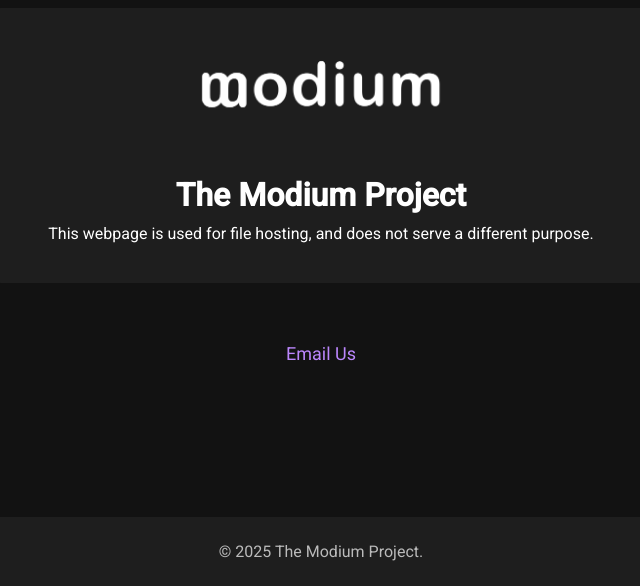
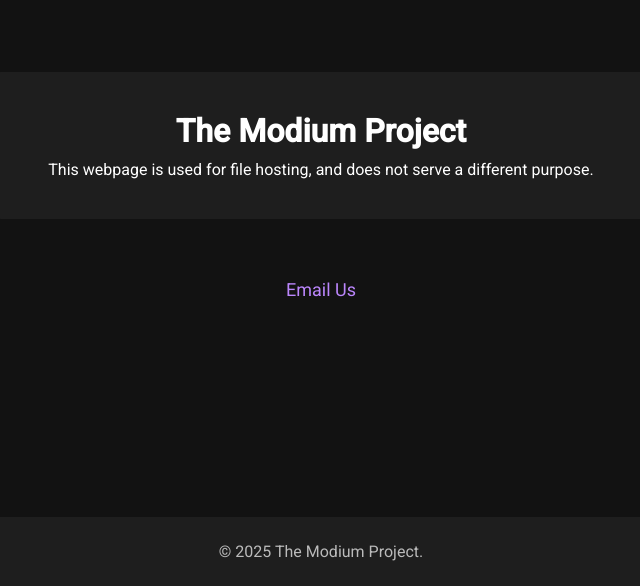
Before and after one commit to n-modium/n-modium.github.io, a plain HTML site: page index.html in a window 1280 px wide. Shown: the part 214-800 px from the top of the page, without its empty margins (319-959 px from the left). Drawn offline with Linux system fonts and the light colour scheme.

Commit message:
Update index.html

```diff
--- a/index.html
+++ b/index.html
@@ -70,7 +70,6 @@
 <body>
 
     <header>
-        <img src="modiumfullwhite.png" alt="Logo">
         <h1>The Modium Project</h1>
         <p>This webpage is used for file hosting, and does not serve a different purpose.</p>
     </header>
```
